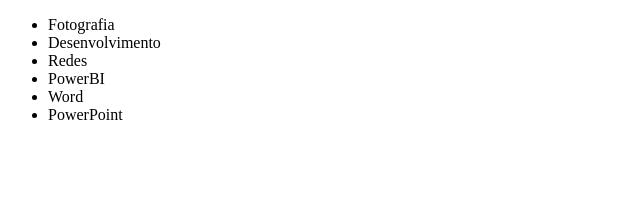
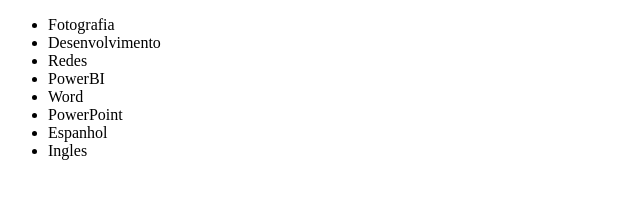
Before and after one commit to SergioFilho7/teste-gitsergio, a plain HTML site: page index.html in a window 1280 px wide. Shown: the whole page, without its empty margins (0-640 px from the left). Drawn offline with Linux system fonts and the light colour scheme.

Commit message:
adicionado mais duas linhas ao incdx.html

```diff
--- a/index.html
+++ b/index.html
@@ -12,6 +12,8 @@
         <li>PowerBI</li>
         <li>Word</li>
         <li>PowerPoint</li>
+        <li>Espanhol</li>
+        <li>Ingles</li>
     </ul>
 </body>
 </html>
```
